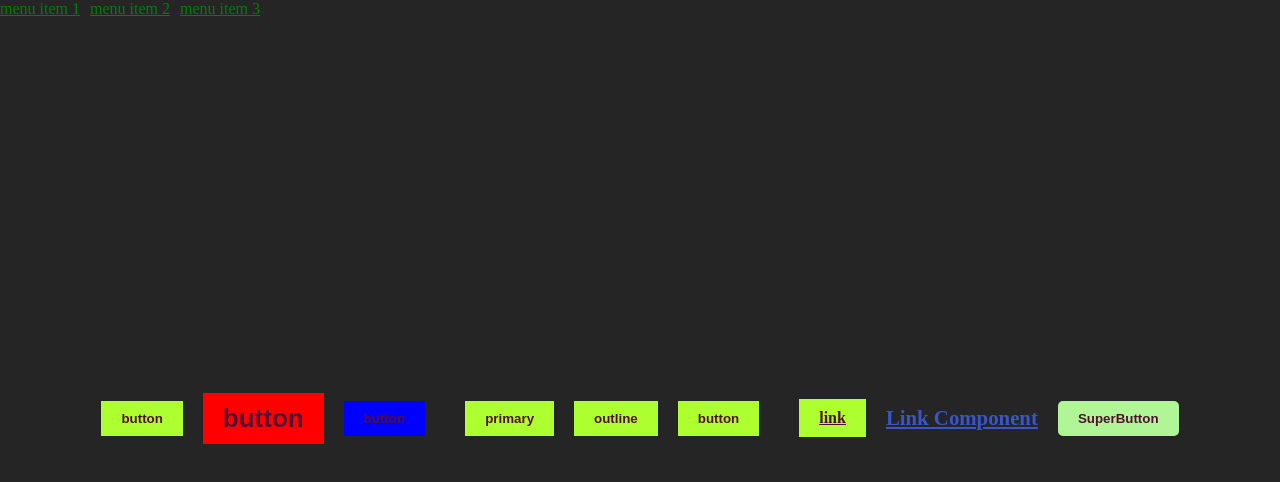
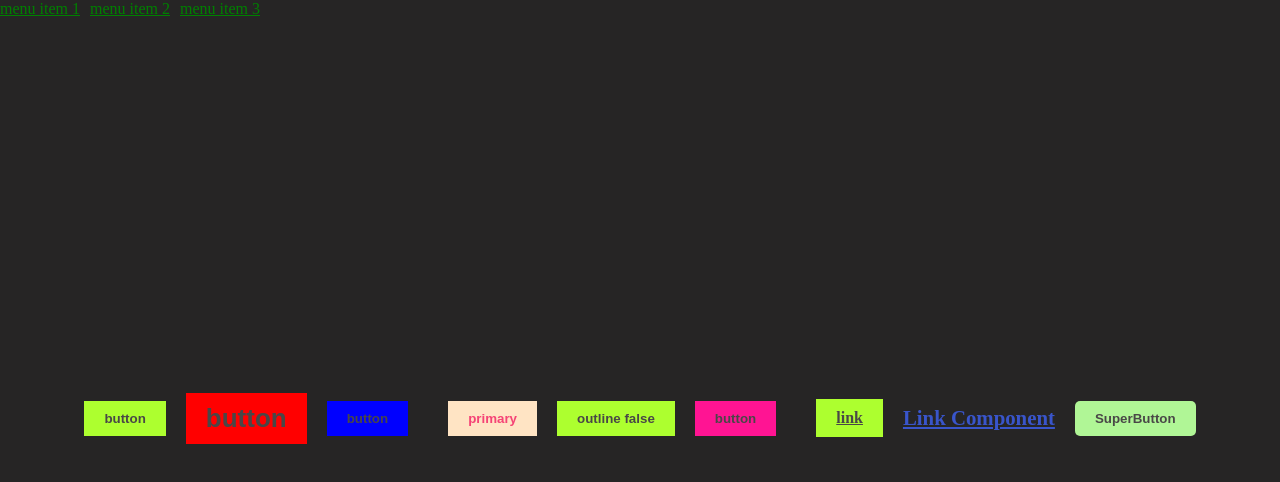
Before and after one commit to dktwho/styled-components-test, a React (Vite) app: page / in a window 1280 px wide. Shown: the top 482 px of the page. Built offline with nearby package versions, Linux system fonts and the light colour scheme.

Commit message:
css props outline and primary css<StyledBtnPropsType>

```diff
--- a/src/App.tsx
+++ b/src/App.tsx
@@ -18,9 +18,9 @@ function App() {
                 <StyledBtn color={'red'} fontSize={'26px'}>button</StyledBtn>
                 <StyledBtn color={'blue'}>button</StyledBtn>
                 <br/>
-                <StyledBtn primary={true}>primary</StyledBtn>
-                <StyledBtn outline={false}>outline</StyledBtn>
-                <StyledBtn>button</StyledBtn>
+                <StyledBtn color={'bisque'} primary={true}>primary</StyledBtn>
+                <StyledBtn outline={false}>outline false</StyledBtn>
+                <StyledBtn color={'deeppink'}>button</StyledBtn>
                 <br/>
                 <StyledBtn as='a' href={'#'}>link</StyledBtn>
                 <StyledBtn as={Link} href={'#'}>Link Component</StyledBtn>
--- a/src/components/Button.styled.tsx
+++ b/src/components/Button.styled.tsx
@@ -1,4 +1,4 @@
-import styled from "styled-components";
+import styled, {css} from "styled-components";
 import {MyAnimation} from "../styles/animations/Animations.tsx";
 
 type StyledBtnPropsType = {
@@ -13,7 +13,7 @@ export const StyledBtn = styled.button<StyledBtnPropsType>`
   // background-color: greenyellow;
   background-color: ${props => props.color || 'greenyellow'};
   padding: 10px 20px;
-  color: snow;
+  color: #494747;
   // font-size: 1.3rem;
   font-size: ${props => props.fontSize};
   font-weight: bold;
@@ -26,14 +26,17 @@ export const StyledBtn = styled.button<StyledBtnPropsType>`
     background-color: #b0f696;
   }
 
-  // primary
-  background-color: ${props => props.color || 'greenyellow'};
-  color: #560d34;
+  // outline
+  ${props => props.outline && css<StyledBtnPropsType>`
+    border: 5px solid ${props => props.color || 'greenyellow'}
+    color: ${props => props.color || 'greenyellow'}
+    background-color: transparent
+  `} // primary
+  ${props => props.primary && css<StyledBtnPropsType>`
+    background-color: ${props => props.color || 'greenyellow'};
+    color: #f54376;
+  `}
 
-  // outline
-  border: 5px solid ${props => props.color || 'greenyellow'}
-  color: ${props => props.color || 'greenyellow'}
-  background-color: transparent
 `
 
 export const SuperButton = styled(StyledBtn)`
```
